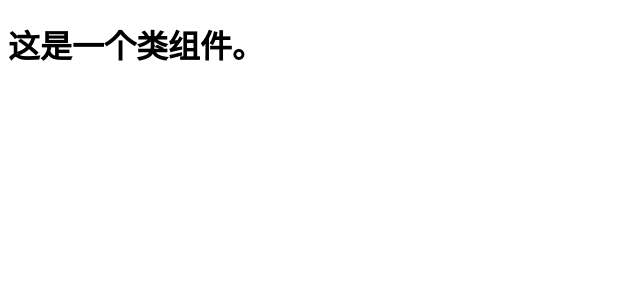
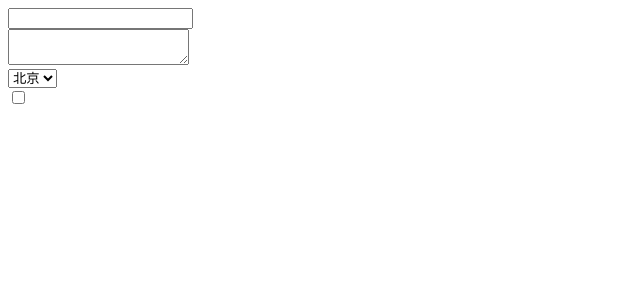
Before and after one commit to ElisabethLi0618/react2, a React (Create React App) app: page / in a window 1280 px wide. Shown: the top 300 px of the page, without its empty margins (0-640 px from the left). Built offline with nearby package versions, Linux system fonts and the light colour scheme.

Commit message:
p23-37复习代码

```diff
--- a/src/index.js
+++ b/src/index.js
@@ -4,41 +4,146 @@ import ReactDOM from 'react-dom';
 
 // react 复习
 
-// 1，列表渲染
+// 1,事件绑定
+//  1，1 类组件绑定事件
+// class Ying extends React.Component {
+//     // 事件处理程序
+//     handleClick(){
+//         console.log('点击事件触发了');
+//     }
+//     render(){
+//         return(
+//             <button onClick={this.handleClick}>点一下</button>
+//         )
+//     }
+// }
 
-// const songs = [
-//     {id: 1, name: '莫扎特'},
-//     {id: 2, name: '贝多芬'},
-//     {id: 3, name: '我'},
-// ]
 
-// const list =(
-//     <ul>
-//         {songs.map(item =><li key={item.id}>{item.name}</li> )}
-//     </ul>
-// )
+// 1，2 函数组件绑定事件
+// function App (){
 
-// 2，函数组件
-// function Ying (){
-//     return (
-//         <div>这是一个函数组件，函数名首字母要大写（Y），还要有返回值 （return）</div>
+//     function handleClick(){
+//         console.log('函数组件的事件绑定，事件触发了');
+//     }
+//     return(
+//         // 函数组件没有this 所以只需要把函数名写到花括号里就好
+//         <button onClick={handleClick} >点击</button>
 //     )
 // }
 
-// 3, 箭头函数
-//const Ying =() => <div>这是一个函数组件，函数名首字母要大写（Y），还要有返回值 （return）</div>
-
-// 4,类组件class
-// class Ying extends React.Component {
+// 2，React 事件对象
+// class App extends React.Component{
+//     handleClick(e){
+//         // 阻止浏览器的默认行为
+//         e.preventDefault()
+//         console.log('a标签的单击事件触发了');
+//     }
 //     render(){
-//         return <div>这是一个名为Ying 的类组件，类组件必须要提供“render（）方法”，也必须有返回值。</div>
+//         return(
+//             <a href="http://itcast.cn/" onClick={this.handleClick} >传智传媒</a>
+//         )
 //     }
 // }
 
-class Ying extends React.Component {
+// 3，state 的基本使用
+
+// class Ying extends React.Component {
+//     state={
+//         count: 0
+//     }
+//     render(){
+//         return(
+//             <div>计数器：{this.state.count} </div>
+//         )
+//     }
+// }
+
+// 3,1 setState 的使用
+// class Ying extends React.Component{
+//      //state 初始状态
+//      state={
+//          count: 0
+//      }
+// 事件处理程序
+//onIncrement =()=>{
+//     this.setState({
+//         count: this.state.count + 1
+//     })
+// } 和下面不用箭头效果一样
+
+// onIncrement(){
+//     this.setState({
+//         count: this.state.count + 1
+//     })
+// }
+//     render(){
+//         return(
+//             <div>
+//             <h1>计数器：{this.state.count} </h1>
+//             <button onClick={()=> this.onIncrement()} >+1</button>
+//             </div>
+
+//         )
+//     }
+// }
+
+//setState 的正确用法
+// this.setState({
+//     count: this.state.count +1
+// })
+
+// 4，手控组件 受到React控制的表单元素  操作文本框的值：
+// class Ying extends React.Component{
+//     state={
+//         txt:''
+//     }
+//     handleChange = e => {
+//         this.setState({
+//             txt: e.target.value
+//         })
+//     }
+//     render(){
+//         return(
+//             <div>
+//                 <input type="text" value={this.state.txt}  onChange ={this.handleChange} />
+//             </div>
+//         )
+//     }
+// }
+
+class Ying extends React.Component{
+    state={
+        txt: '',
+        content: '',
+        city: 'bj',
+        isChecked: false
+    }
+    handleForm = e =>{
+        const target = e.target
+        const value = target.type === 'checkbox'
+        ? target.checked
+        : target.value
+        const name = target.name
+        this.setState({
+            [name]:value
+        })
+    }
+
     render(){
-        return  (
-            <h1>这是一个类组件。</h1>
+        return(
+            <div>
+                <input type="text" name="txt" value={this.state.txt} onChange={this.handleForm} />
+                <br />
+                <textarea name="content" value={this.state.content} onChange={this.handleForm}/>
+                <br />
+                <select name="city" value={this.state.city} onChange={this.handleForm}>
+                    <option value="sh">上海</option>
+                    <option value="bj">北京</option>
+                    <option value="hz">杭州</option>
+                </select>
+                <br />
+                <input type="checkbox" name="isChecked" checked={this.state.isChecked} onChange={this.handleForm} />
+            </div>
         )
     }
 }
```
